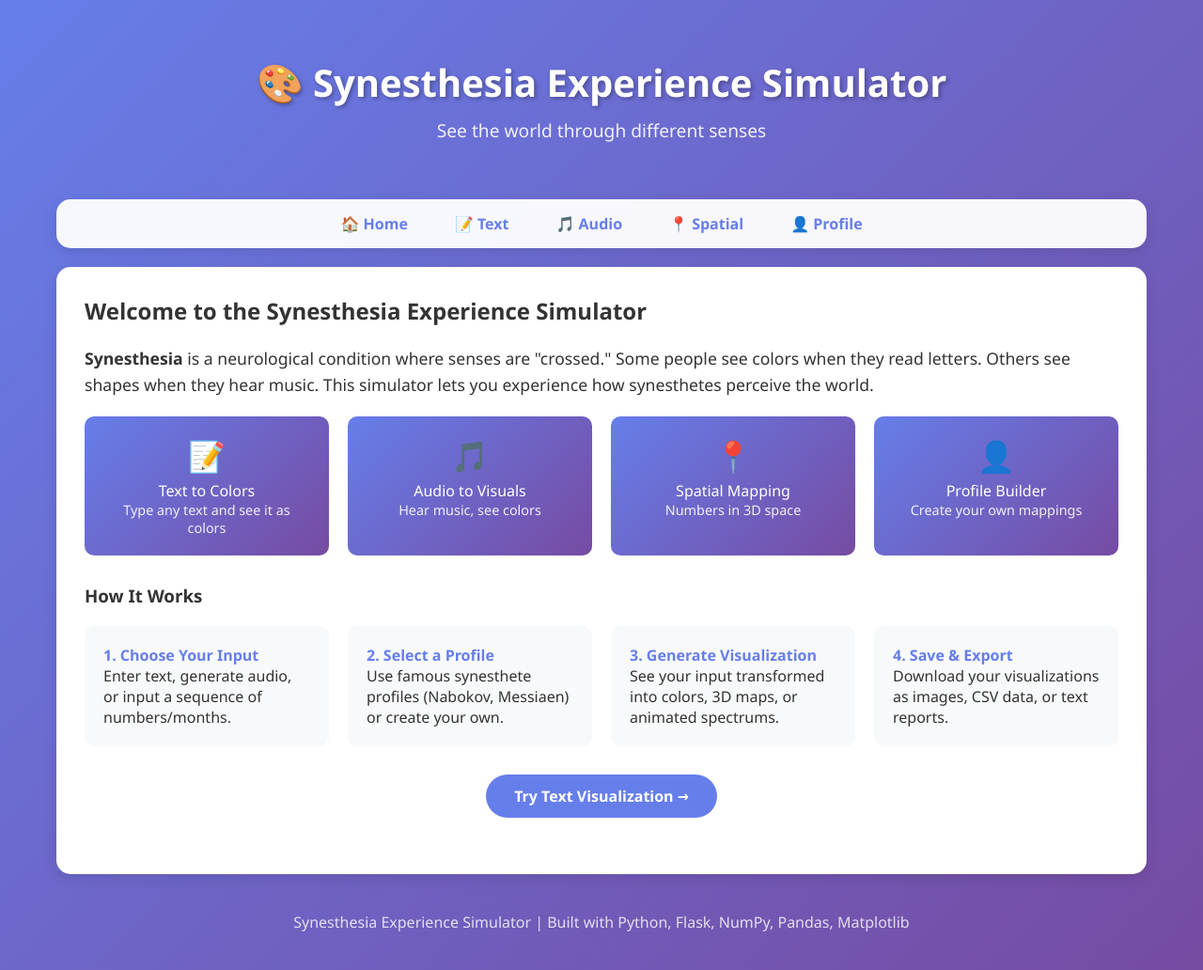
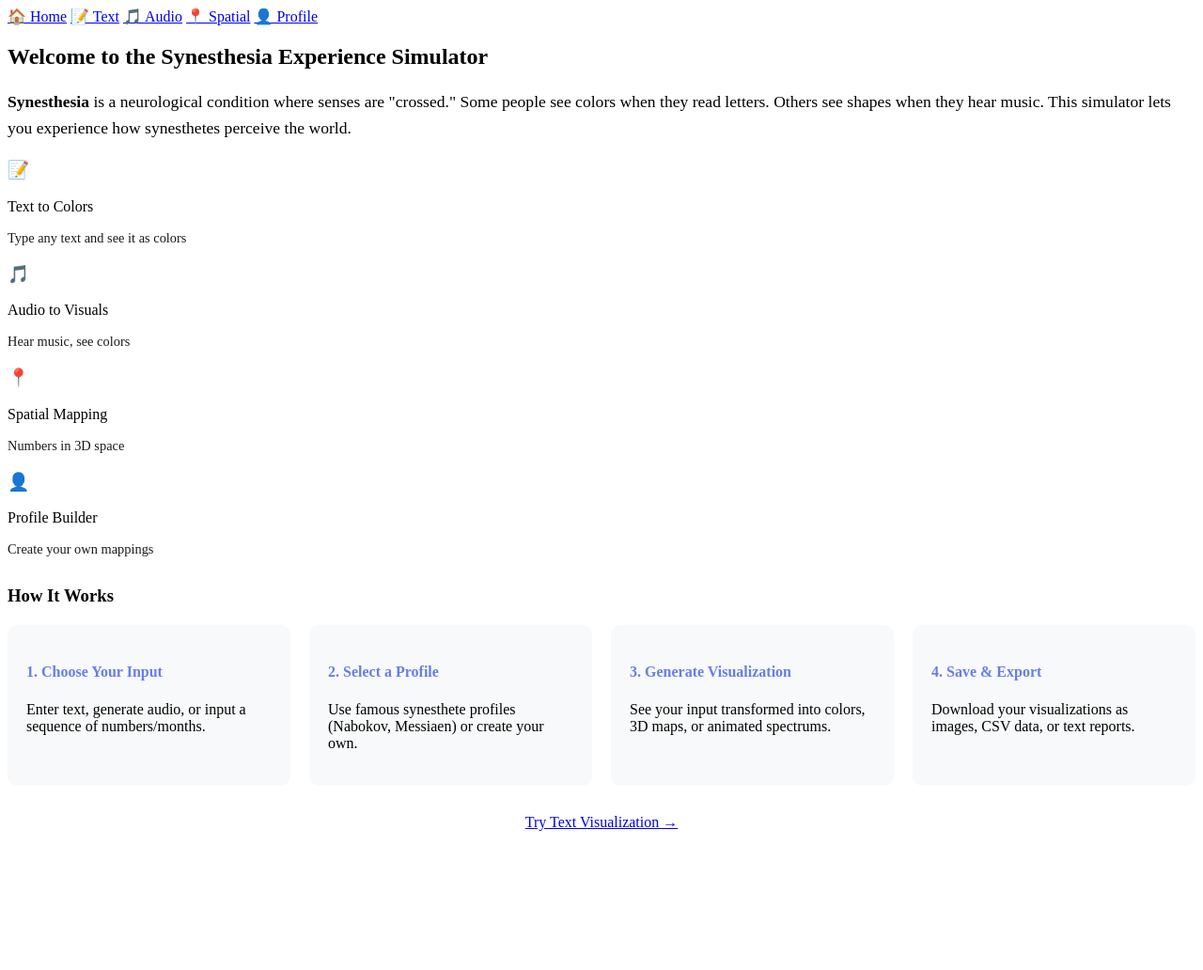
Before and after one commit to som-14/Synesthesia-Simulator-project, a Flask app: page / in a window 1280 px wide. Shown: the whole page at 94% size. After the commit the page ends 884 px from the top, so only its background shows below. Run offline with Flask 2, Linux system fonts and the light colour scheme.

Commit message:
Update base.html

```diff
--- a/templates/base.html
+++ b/templates/base.html
@@ -3,191 +3,30 @@
 <head>
     <meta charset="UTF-8">
     <meta name="viewport" content="width=device-width, initial-scale=1.0">
-    <title>{% block title %}Synesthesia Experience Simulator{% endblock %}</title>
+    <title>{% block title %}Synesthesia Simulator{% endblock %}</title>
     <link rel="stylesheet" href="{{ url_for('static', filename='css/style.css') }}">
-    <style>
-        * { margin: 0; padding: 0; box-sizing: border-box; }
-        body {
-            font-family: 'Segoe UI', Tahoma, Geneva, Verdana, sans-serif;
-            background: linear-gradient(135deg, #667eea 0%, #764ba2 100%);
-            min-height: 100vh;
-            color: #333;
-        }
-        .container {
-            max-width: 1200px;
-            margin: 0 auto;
-            padding: 20px;
-        }
-        header {
-            text-align: center;
-            padding: 40px 20px;
-            color: white;
-        }
-        header h1 {
-            font-size: 2.5em;
-            margin-bottom: 10px;
-            text-shadow: 2px 2px 4px rgba(0,0,0,0.3);
-        }
-        header p {
-            font-size: 1.2em;
-            opacity: 0.9;
-        }
-        nav {
-            background: rgba(255,255,255,0.95);
-            border-radius: 15px;
-            padding: 15px;
-            margin: 20px 0;
-            box-shadow: 0 4px 15px rgba(0,0,0,0.1);
-        }
-        nav ul {
-            list-style: none;
-            display: flex;
-            justify-content: center;
-            flex-wrap: wrap;
-            gap: 10px;
-        }
-        nav a {
-            text-decoration: none;
-            color: #667eea;
-            padding: 10px 20px;
-            border-radius: 25px;
-            transition: all 0.3s;
-            font-weight: 600;
-        }
-        nav a:hover, nav a.active {
-            background: #667eea;
-            color: white;
-        }
-        .content {
-            background: white;
-            border-radius: 15px;
-            padding: 30px;
-            margin: 20px 0;
-            box-shadow: 0 4px 15px rgba(0,0,0,0.1);
-        }
-        .flash-messages { margin-bottom: 20px; }
-        .flash {
-            padding: 12px 20px;
-            border-radius: 8px;
-            margin-bottom: 10px;
-        }
-        .flash.success { background: #d4edda; color: #155724; border: 1px solid #c3e6cb; }
-        .flash.error { background: #f8d7da; color: #721c24; border: 1px solid #f5c6cb; }
-        footer {
-            text-align: center;
-            padding: 20px;
-            color: white;
-            opacity: 0.8;
-        }
-        .btn {
-            display: inline-block;
-            padding: 12px 30px;
-            background: #667eea;
-            color: white;
-            border: none;
-            border-radius: 25px;
-            cursor: pointer;
-            font-size: 1em;
-            font-weight: 600;
-            transition: all 0.3s;
-            text-decoration: none;
-        }
-        .btn:hover {
-            background: #764ba2;
-            transform: translateY(-2px);
-            box-shadow: 0 4px 10px rgba(0,0,0,0.2);
-        }
-        .form-group { margin-bottom: 20px; }
-        .form-group label {
-            display: block;
-            margin-bottom: 8px;
-            font-weight: 600;
-            color: #555;
-        }
-        .form-group input, .form-group textarea, .form-group select {
-            width: 100%;
-            padding: 12px;
-            border: 2px solid #e0e0e0;
-            border-radius: 10px;
-            font-size: 1em;
-            transition: border-color 0.3s;
-        }
-        .form-group input:focus, .form-group textarea:focus, .form-group select:focus {
-            outline: none;
-            border-color: #667eea;
-        }
-        .result-image {
-            max-width: 100%;
-            border-radius: 10px;
-            box-shadow: 0 4px 15px rgba(0,0,0,0.1);
-            margin: 20px 0;
-        }
-        .stats-grid {
-            display: grid;
-            grid-template-columns: repeat(auto-fit, minmax(200px, 1fr));
-            gap: 20px;
-            margin: 20px 0;
-        }
-        .stat-card {
-            background: linear-gradient(135deg, #667eea 0%, #764ba2 100%);
-            color: white;
-            padding: 20px;
-            border-radius: 10px;
-            text-align: center;
-        }
-        .stat-card h3 { font-size: 2em; margin-bottom: 5px; }
-        .color-grid {
-            display: grid;
-            grid-template-columns: repeat(auto-fill, minmax(60px, 1fr));
-            gap: 5px;
-            margin: 20px 0;
-        }
-        .color-box {
-            aspect-ratio: 1;
-            border-radius: 8px;
-            display: flex;
-            align-items: center;
-            justify-content: center;
-            font-weight: bold;
-            font-size: 0.9em;
-            border: 2px solid white;
-            box-shadow: 0 2px 5px rgba(0,0,0,0.1);
-        }
-    </style>
-    {% block extra_css %}{% endblock %}
-<base target="_blank">
 </head>
 <body>
-    <div class="container">
-        <header>
-            <h1>🎨 Synesthesia Experience Simulator</h1>
-            <p>See the world through different senses</p>
-        </header>
     <nav>
-            <ul>
-                <li><a href="{{ url_for('index') }}">🏠 Home</a></li>
-                <li><a href="{{ url_for('text_visualizer') }}">📝 Text</a></li>
-                <li><a href="{{ url_for('audio_visualizer') }}">🎵 Audio</a></li>
-                <li><a href="{{ url_for('spatial_visualizer') }}">📍 Spatial</a></li>
-                <li><a href="{{ url_for('profile_builder') }}">👤 Profile</a></li>
-            </ul>
+        <a href="{{ url_for('index') }}">🏠 Home</a>
+        <a href="{{ url_for('text_visualizer') }}">📝 Text</a>
+        <a href="{{ url_for('audio_visualizer') }}">🎵 Audio</a>
+        <a href="{{ url_for('spatial_visualizer') }}">📍 Spatial</a>
+        <a href="{{ url_for('profile_builder') }}">👤 Profile</a>
     </nav>
+
     {% with messages = get_flashed_messages(with_categories=true) %}
         {% if messages %}
             <div class="flash-messages">
                 {% for category, message in messages %}
-                        <div class="flash {{ category }}">{{ message }}</div>
+                    <div class="alert alert-{{ category }}">{{ message }}</div>
                 {% endfor %}
             </div>
         {% endif %}
     {% endwith %}
-        <div class="content">
+
+    <main>
         {% block content %}{% endblock %}
-        </div>
-        <footer>
-            <p>Synesthesia Experience Simulator | Built with Python, Flask, NumPy, Pandas, Matplotlib</p>
-        </footer>
-    </div>
-    {% block extra_js %}{% endblock %}
+    </main>
 </body>
 </html>
```
Lines whose indentation alone changed are shown as unchanged.
